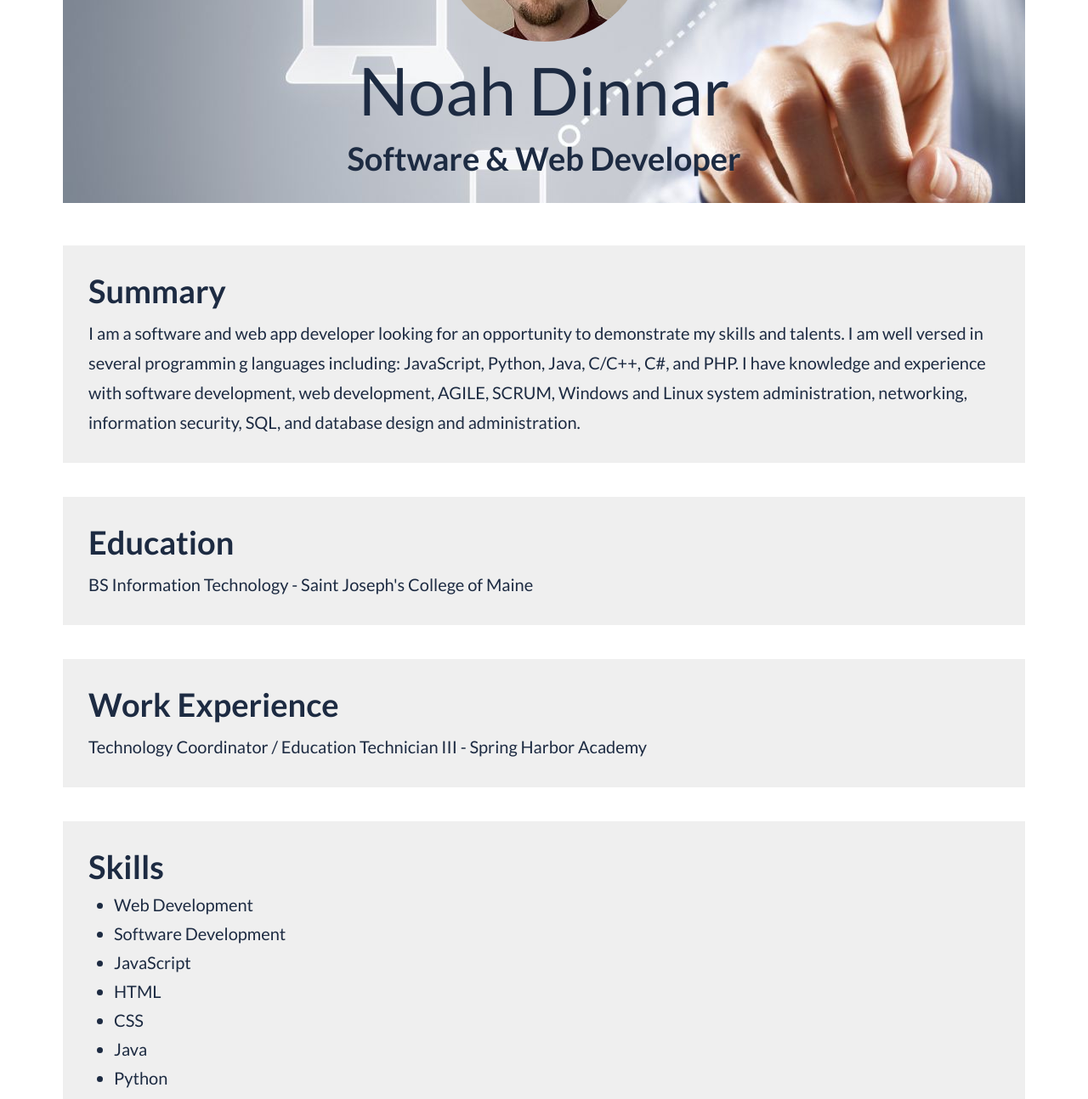
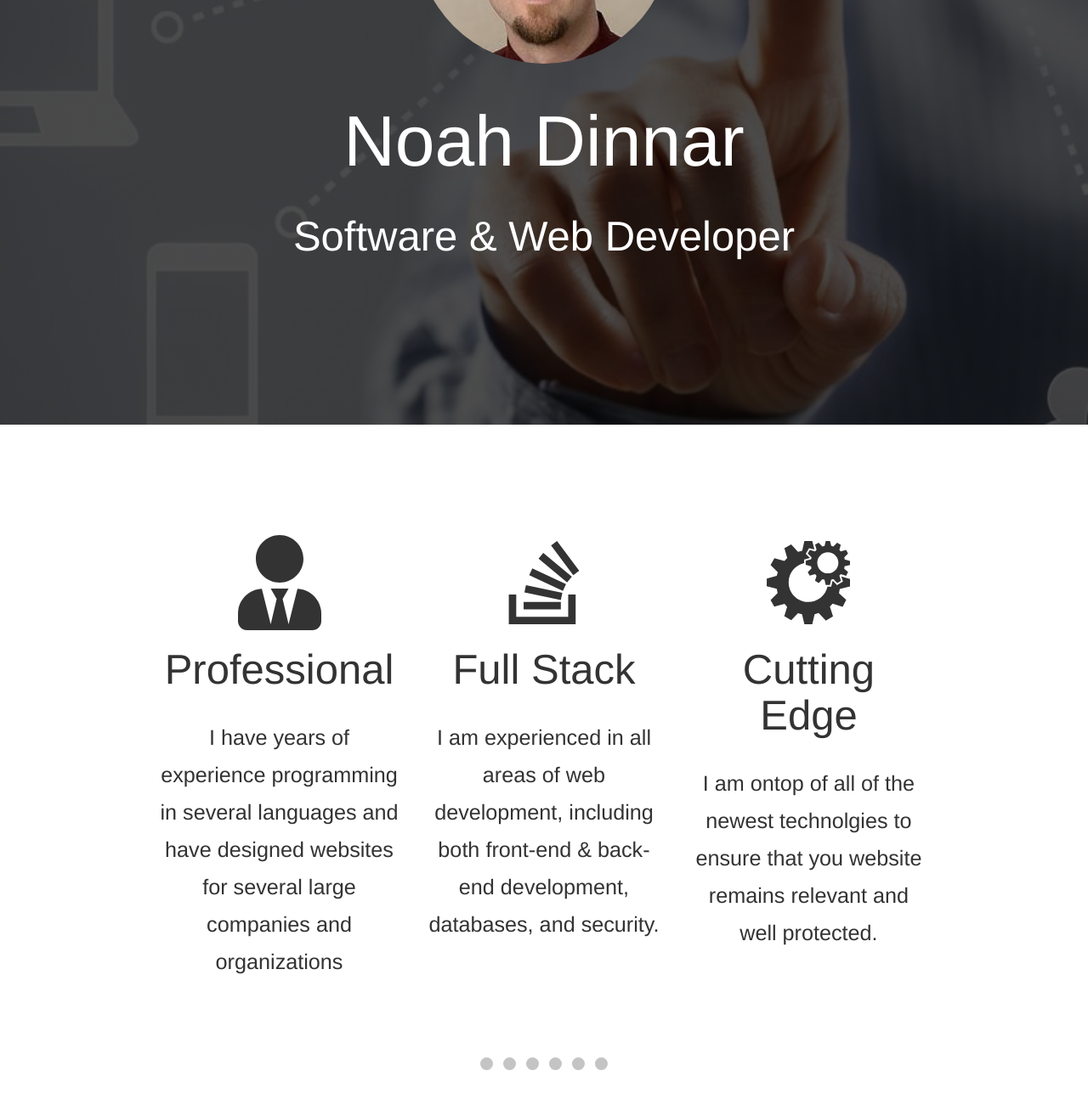
Before and after one commit to ndinnar/cv, a plain HTML site: page index.html in a window 1280 px wide. Shown: the part 300-1594 px from the top of the page at 85% size. Drawn offline with nearby package versions, Linux system fonts and the light colour scheme.

Commit message:
Add files via upload

```diff
--- a/index.html
+++ b/index.html
@@ -4,16 +4,46 @@
 <head>
   <meta charset="utf-8">
   <title>Noah Dinnar - Software & Web Developer</title>
+
+  <!--===============BOOTSTRAP====================================-->
+  <link rel="stylesheet" href="https://maxcdn.bootstrapcdn.com/bootstrap/3.4.0/css/bootstrap.min.css">
+  <script src="https://ajax.googleapis.com/ajax/libs/jquery/3.3.1/jquery.min.js"></script>
+  <script src="https://maxcdn.bootstrapcdn.com/bootstrap/3.4.0/js/bootstrap.min.js"></script>
+
+  <script defer src="https://use.fontawesome.com/releases/v5.8.1/js/all.js" integrity="sha384-g5uSoOSBd7KkhAMlnQILrecXvzst9TdC09/VM+pjDTCM+1il8RHz5fKANTFFb+gQ" crossorigin="anonymous"></script>
+
   <link href="https://fonts.googleapis.com/css?family=Lato:100,300,400,700" rel="stylesheet">
   <link rel="stylesheet" type="text/css" href="style.css">
+  <link rel="icon"  href="favicon.ico">
 </head>
 
 <body>
+  <div class="container-fluid">
   <header>
     <img class="img-profile" src="noah.jpg" alt="Noah Dinnar">
     <h1 class="h1-name">Noah Dinnar</h1>
     <h2 class="h2-title">Software & Web Developer</h2>
   </header>
+
+  <div class="row highlighted-skills">
+    <div class="col col-lg-4">
+      <i class="fas fa-user-tie fa-8x"></i>
+      <h2>Professional</h2>
+      <p>I have years of experience programming in several languages and have designed websites for several large companies and organizations</p>
+    </div>
+    <div class="col col-lg-4">
+      <i class="icon fab fa-stack-overflow fa-8x"></i>
+      <h2>Full Stack</h2>
+      <p>I am experienced in all areas of web development, including both front-end & back-end development, databases, and security.</p>
+    </div>
+    <div class="col col-lg-4">
+      <i class="fab fa-whmcs fa-8x"></i>
+      <h2>Cutting Edge</h2>
+      <p>I am ontop of all of the newest technolgies to ensure that you website remains relevant and well protected.</p>
+    </div>
+  </div>
+
+<hr>
 
   <section class "section-summary">
     <h2>Summary</h2>
@@ -24,15 +54,21 @@
       Linux system administration, networking, information security, SQL, and database design and administration.</p>
   </section>
 
+<hr>
+
   <section class "section-education">
     <h2>Education</h2>
     <p>BS Information Technology - Saint Joseph's College of Maine</p>
   </section>
 
+<hr>
+
   <section class "section-experience">
     <h2>Work Experience</h2>
     <p>Technology Coordinator / Education Technician III - Spring Harbor Academy</p>
   </section>
+
+<hr>
 
   <section class "section-skills">
     <h2>Skills</h2>
@@ -50,6 +86,8 @@
     </ul>
   </section>
 
+<hr>
+
   <section class "section-hobbies">
     <h2>Hobbies</h2>
     <ul>
@@ -58,7 +96,7 @@
       <li>Archery</li>
     </ul>
   </section>
-
+</div>
 </body>
 
 </html>
--- a/style.css
+++ b/style.css
@@ -1,62 +1,96 @@
-* {
-  padding: 0;
-  margin: 0;
-}
-
 html {
   background-color: white;
   font-family: 'Lato', sans-serif;
-  font-size: 20px;
   color: #1d2b42;
-  margin: 24px;
+  margin: 0;
+  padding: 0;
+
 }
 
 p {
-  margin: 10px;
   line-height: 175%;
+  font-size: 1.8em;
 }
 
 li {
-  margin: 10px 10px 10px 40px;
+  line-height: 175%;
+  font-size: 1.8em;
 }
 
 h1 {
-  margin: 10px;
-  font-size: 78px;
+  font-size: 6em;
   font-weight: 400;
-  text-align: center;
 
 }
 
 h2 {
-  font-size: 38px;
-  margin: 10px;
+  font-size: 3.5em;
+  margin-bottom: 30px;
 }
 
 header {
-  margin: 50px;
-  padding: 20px;
-  background-image: url("header.jpg");
+  background-image: linear-gradient(rgba(0, 0, 0, 0.7),rgba(0, 0, 0, 0.7)), url("header.jpg");
+  background-size: cover;
+  background-position: center;
+  padding-top: 50px;
+  height: 100vh;
+
 }
 
 section {
- margin: 40px 50px;
- padding: 20px;
  background-color: #efefef;
+ width: 70%;
+ margin: 100px auto 100px auto;
+ padding: 30px;
 }
 
-img {
- margin: 10px;
+hr {
+  height: 1px;
+  width: 150px;
+  color: #c4c4c4;
+  border-top: dotted 15px;
 }
 
 /************************************CLASS SELECTORS*******************************/
 
 .img-profile {
   display: block;
-  margin: 10px auto 10px auto;
+  width: 350px;
+  padding: 25px;
+  margin-left: auto;
+  margin-right: auto;
   border-radius: 50%;
 }
 
+.h1-name {
+  text-align: center;
+  color: #fff;
+}
+
 .h2-title {
+  color: #fff;
+  text-align: center;
+  padding-top: 20px;
+  padding-bottom: 80px;
+}
+
+.container-fluid{
+  padding: 0;
+}
+
+.highlighted-skills{
+  margin-top: 80px;
+  margin-bottom: 80px;
+  width: 73%;
+  margin-left: auto;
+  margin-right: auto;
   text-align: center;
 }
+
+.col {
+  padding-top: 50px;
+}
+
+.icon {
+
+}
```
Also changed, not shown: favicon.ico (added).
